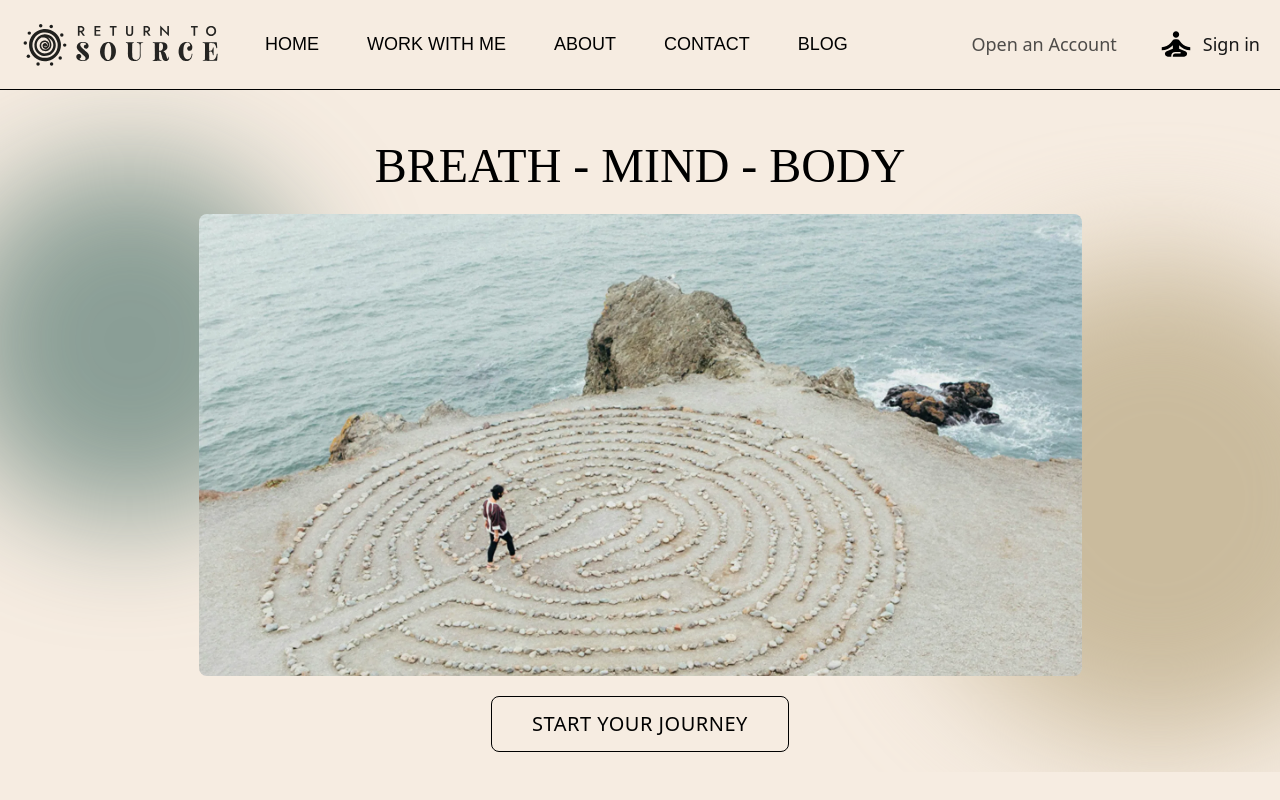
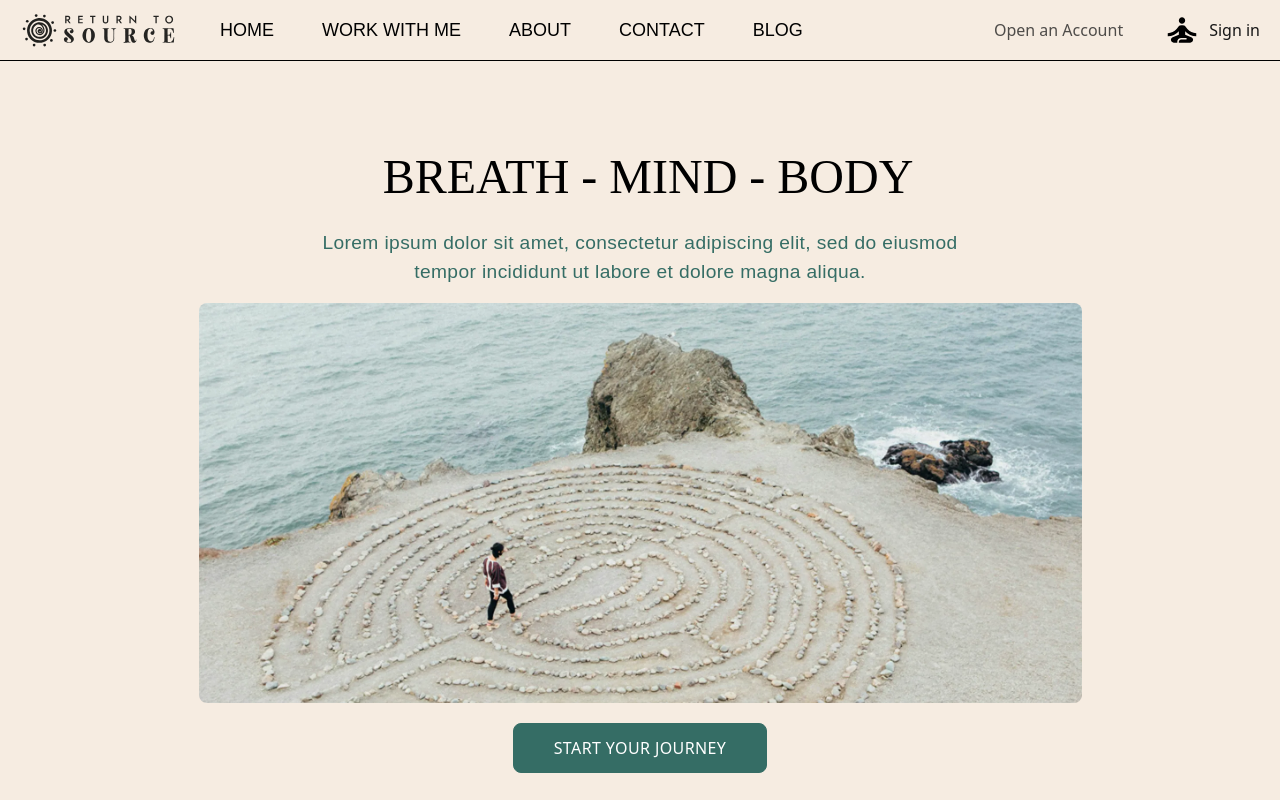
Before and after one commit to anna-rosew/return-to-source, a Next.js app: page / in a window 1280 px wide. Built offline with nearby package versions, Linux system fonts and the light colour scheme.

Commit message:
Added para to home page and added theme colours

```diff
--- a/app/Components/DefaultButton.tsx
+++ b/app/Components/DefaultButton.tsx
@@ -8,7 +8,7 @@ const DefaultButton: React.FC<ButtonProps> = ({ text, onClick, className }) => {
   return (
     <button
       onClick={onClick}
-      className={`m-5 px-10 py-3 uppercase  text-[20px] tracking-wide bg-none text-black border-[1px] border-black rounded-lg hover:bg-black transition-colors duration-700 ease-in-out hover:text-[#CABB9D] ${className}`}
+      className={` px-10 py-3 uppercase  text-[16px] tracking-wide bg-customTeal text-white border-[1px] border-customTeal rounded-lg hover:bg-black transition-colors duration-700 ease-in-out hover:text-white ${className}`}
     >
       {text}
     </button>
--- a/app/Components/HeroImage.tsx
+++ b/app/Components/HeroImage.tsx
@@ -7,8 +7,8 @@ export default function HeroImage() {
       <div
         className="
           relative
-          w-[360px] h-[380px]
-          md:w-[883px] md:h-[462px]
+          w-[360px] h-[300px]
+          md:w-[883px] md:h-[400px]
           p-3
           md:px-[280px] md:py-[29px]
           flex-shrink-0
--- a/app/Components/NavBar.tsx
+++ b/app/Components/NavBar.tsx
@@ -15,13 +15,13 @@ export function Navbar() {
   ];
 
   return (
-    <nav className="flex w-full items-center justify-between px-5 py-4 border-b-[1px] border-black lg:container lg:mx-auto lg:px-5">
+    <nav className="flex w-full items-center justify-between px-5 py-2 border-b-[1px] border-black lg:container lg:mx-auto lg:px-5">
       <div className="flex items-center">
         <Link href="/">
           <Image
             src={Logo}
             alt="Return to Source Logo"
-            width={205}
+            width={160}
             className="cursor-pointer"
           />
         </Link>
@@ -30,7 +30,7 @@ export function Navbar() {
             <Link
               href={item.link}
               key={index}
-              className="font-jost text-[18px] text-black text-lg uppercase relative hover:text-black cursor-pointer transition-all ease-in-out before:transition-[width] before:ease-in-out before:duration-700 before:absolute before:bg-black before:origin-center before:h-[1px] before:w-0 hover:before:w-[50%] before:bottom-0 before:left-[50%] after:transition-[width] after:ease-in-out after:duration-700 after:absolute after:bg-black after:origin-center after:h-[1px] after:w-0 hover:after:w-[50%] after:bottom-0 after:right-[50%]"
+              className="font-jost text-[16px] text-black text-lg uppercase relative hover:text-black cursor-pointer transition-all ease-in-out before:transition-[width] before:ease-in-out before:duration-700 before:absolute before:bg-black before:origin-center before:h-[1px] before:w-0 hover:before:w-[50%] before:bottom-0 before:left-[50%] after:transition-[width] after:ease-in-out after:duration-700 after:absolute after:bg-black after:origin-center after:h-[1px] after:w-0 hover:after:w-[50%] after:bottom-0 after:right-[50%]"
             >
               {item.name}
             </Link>
@@ -40,13 +40,13 @@ export function Navbar() {
       <div className="flex gap-x-5 items-center">
         <Link
           href="/register"
-          className="hidden lg:block  opacity-75 text-[18px] pr-[20px]"
+          className="hidden lg:block  opacity-75 text-[16px] pr-[20px]"
         >
           Open an Account
         </Link>
         <Link href="/login" className="hidden items-center gap-x-2 lg:flex">
           <Image src={User} alt="User Profile" width={38} />
-          <span className=" text-[18px]">Sign in</span>
+          <span className=" text-[16px]">Sign in</span>
         </Link>
         <Image src={Menu} alt="Menu Button" className="lg:hidden" />
       </div>
--- a/app/page.tsx
+++ b/app/page.tsx
@@ -3,17 +3,20 @@ import DefaultButton from "@/app/Components/DefaultButton";
 
 export default function Home() {
   return (
-    <div className="relative flex flex-col justify-center items-center overflow-hidden">
-      {/* Background Animated Circles */}
-      <div className="absolute w-[300px] h-[300px] bg-[rgba(67,108,101,0.60)] rounded-full blur-[50px] top-[100px] left-[68px] animate-move-left" />
-      <div className="absolute w-[400px] h-[400px] bg-[rgba(202,187,157,1)] rounded-full blur-[50px] top-[209px] right-[40px] animate-move-right" />
-
+    <div className="relative flex flex-col justify-left items-left lg:justify-center lg:items-center overflow-hidden">
       {/* Content */}
-      <h1 className="uppercase text-[28px] lg:text-[48px] leading-2 text-center pt-10 pb-3">
+      <h1 className="uppercase text-[28px] lg:text-[48px] leading-2 text-left lg:text-center pt-20 pl-4">
         Breath - Mind - Body
       </h1>
+      <p className="p-4 lg:mx-[290px] lg:text-center text-customTeal">
+        Lorem ipsum dolor sit amet, consectetur adipiscing elit, sed do eiusmod
+        tempor incididunt ut labore et dolore magna aliqua.
+      </p>
       <HeroImage />
-      <DefaultButton text="Start your journey" />
+      <DefaultButton text="Start your journey" className="my-5 mx-2" />
     </div>
   );
 }
+
+/*   <div className="absolute w-[300px] h-[300px] bg-[rgba(67,108,101,0.60)] rounded-full blur-[50px] top-[100px] left-[68px] animate-move-left" />
+      <div className="absolute w-[400px] h-[400px] bg-[rgba(202,187,157,1)] rounded-full blur-[50px] top-[209px] right-[40px] animate-move-right" /> */
--- /dev/null
+++ b/app/register/page.tsx
@@ -0,0 +1,27 @@
+import { useState } from "react";
+
+export default function Register() {
+  const [name, setName] = useState("");
+  const [email, setEmail] = useState("");
+  const [password, setPassword] = useState("");
+  const [loading, setLoading] = useState(false);
+
+  const handleSubmit = async (e) => {
+    e.preventDefault();
+    try {
+      setLoading(true);
+    } catch (err) {
+      console.log(err);
+      setLoading(false);
+    }
+  };
+  return (
+    <main>
+      <div className="container">
+        <div className="flex-row justify-center items-center h-full">
+          <div className="columns-4"></div>
+        </div>
+      </div>
+    </main>
+  );
+}
--- a/tailwind.config.ts
+++ b/tailwind.config.ts
@@ -11,6 +11,10 @@ const config: Config = {
       colors: {
         background: "var(--background)",
         foreground: "var(--foreground)",
+        customTeal: "#356D65",
+        customBeige: "#CABB9D",
+        customGreen: "#BACA9E",
+        customSienna: "#A75844",
       },
       fontFamily: {
         jomolhari: ["Jomolhari", "serif"],
```
